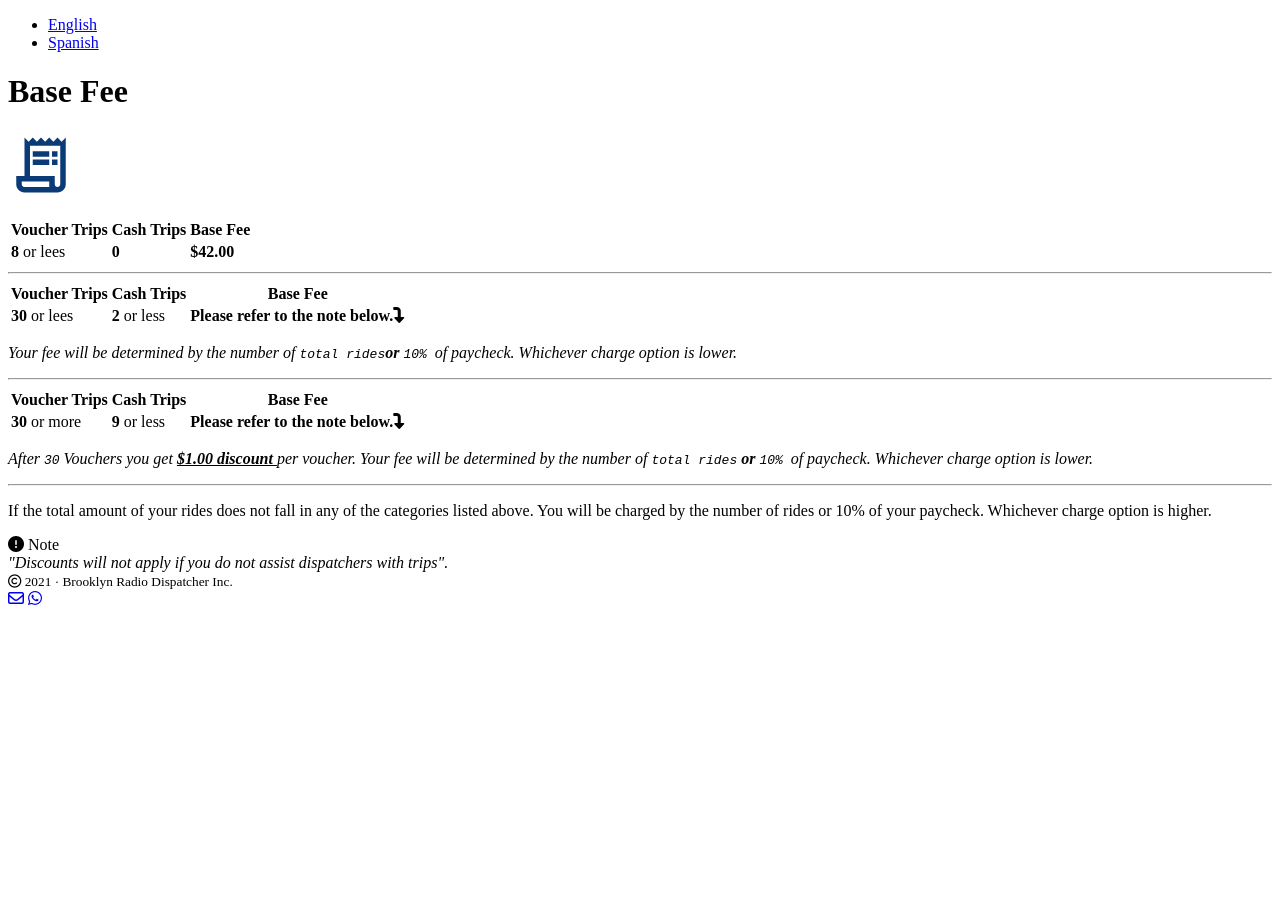
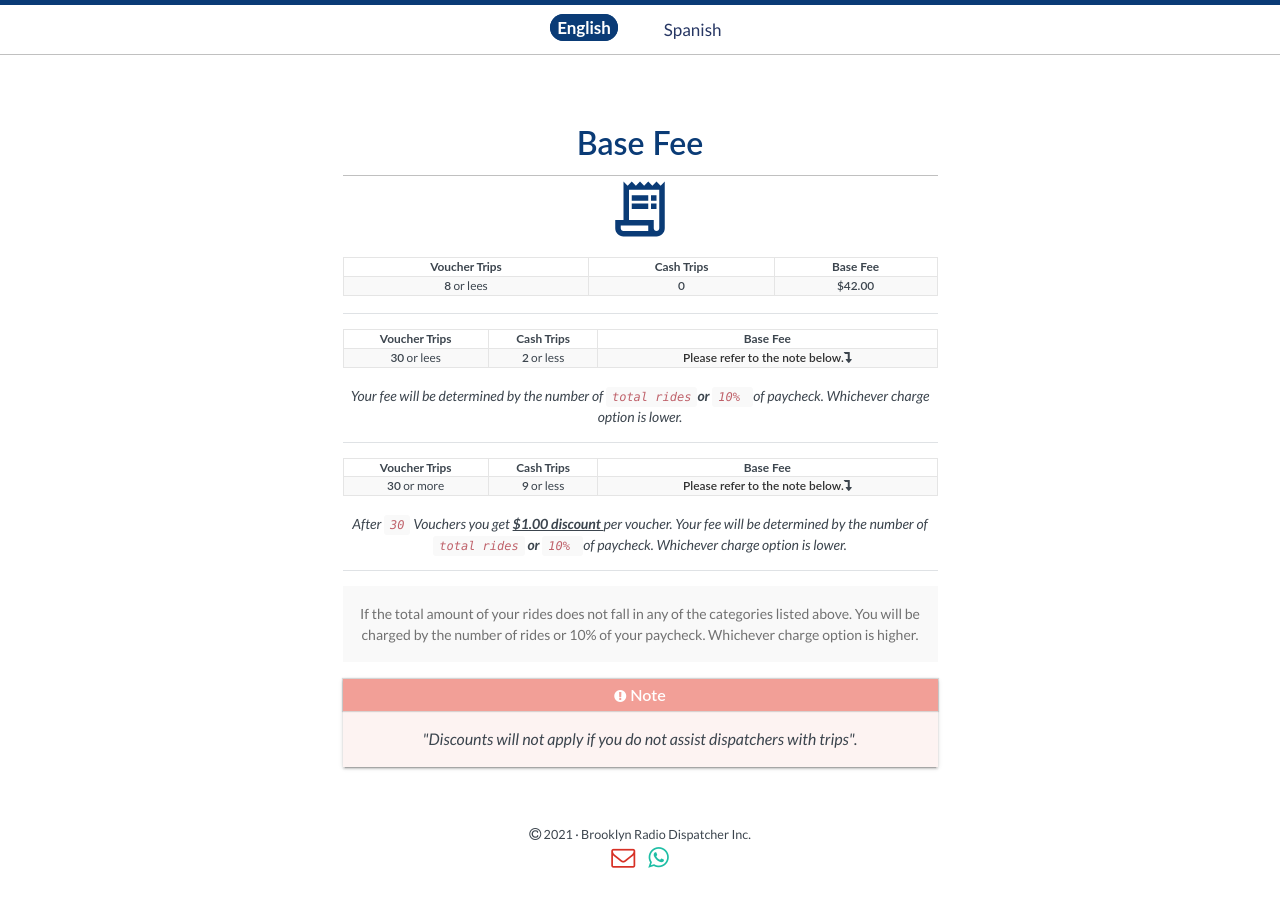
Before and after one commit to brd-blog/base-fee, a Jekyll site: the page built from index.html, in a window 1280 px wide. Built offline with Jekyll 4.4.1, drawn with Linux system fonts in a browser that asks for light colours; nearby versions of some CDN libraries; some web fonts are replaced; library files that are not in the unit come from our copies.

```diff
--- a/_config.yml
+++ b/_config.yml
@@ -1,6 +1,6 @@
 title:               Driver Fees
 url:                 https://
-baseurl:             "base-fee"
+baseurl:             "/base-fee"
 
 markdown:            kramdown
 highlighter:         rouge
```
